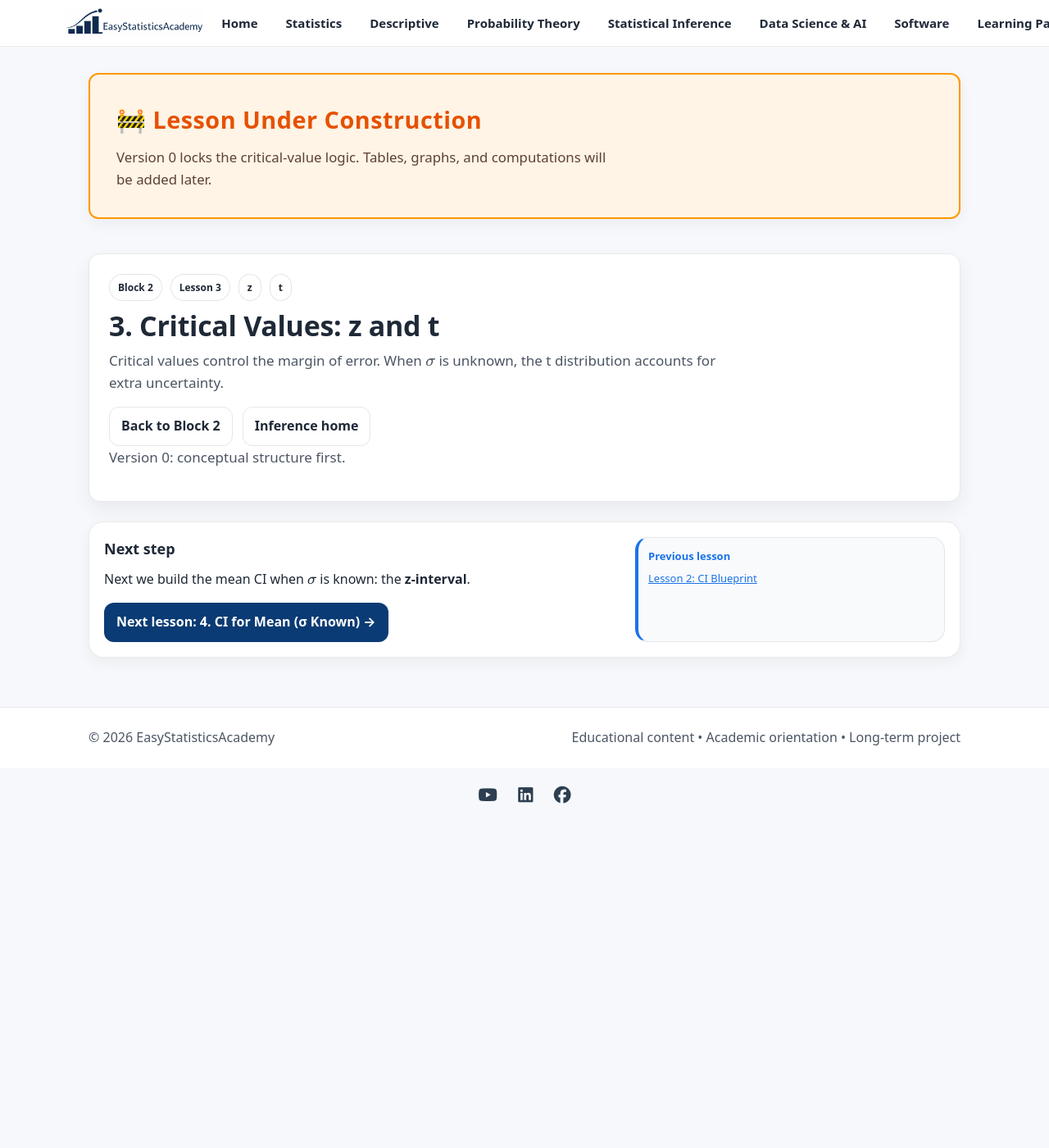
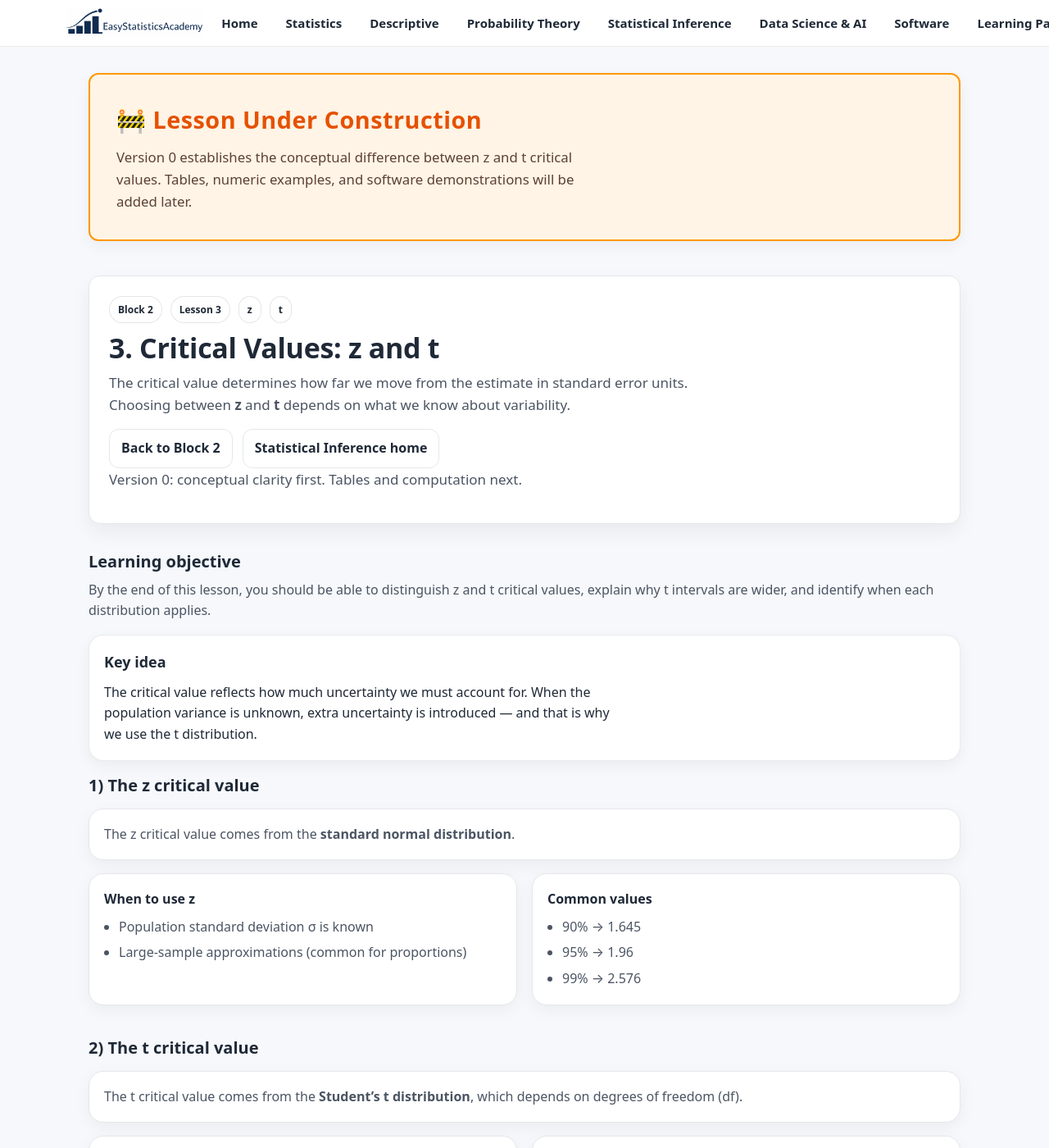
Before and after one commit to ammar-homaida-statistics/easystatisticsacademy, a Jekyll site: the page built from inference/confidence-intervals/critical-values-z-and-t/index.md, in a window 1280 px wide and 1400 px high. Shown: the whole window at 82% size. Built offline with Jekyll 4.4.1, drawn with Linux system fonts in a browser that asks for light colours; some of the changed text lies outside the part shown.

Commit message:
Add lesson content

```diff
--- a/inference/confidence-intervals/critical-values-z-and-t/index.md
+++ b/inference/confidence-intervals/critical-values-z-and-t/index.md
@@ -1,22 +1,25 @@
 ---
 layout: default
 title: "3. Critical Values: z and t"
-description: "Learn how critical values determine interval width: z vs t, two-sided vs one-sided, degrees of freedom, and why t is used when σ is unknown."
+description: "Understand critical values in confidence intervals: when to use z vs t, how degrees of freedom matter, and why t intervals are wider."
 permalink: /inference/confidence-intervals/critical-values-z-and-t/
 sidebar: false
 ---
 
+<!-- UNDER CONSTRUCTION NOTICE -->
 <section class="section section-slim">
   <div class="callout" style="background:#fff4e5; border:2px solid #ff9800; padding:2rem; border-radius:12px;">
     <div class="callout-copy">
       <h2 style="margin-top:0; color:#e65100; font-size:1.8rem; letter-spacing:0.5px;">🚧 Lesson Under Construction</h2>
       <p style="margin:0; font-size:1.05rem; color:#5d4037; line-height:1.6;">
-        Version 0 locks the critical-value logic. Tables, graphs, and computations will be added later.
+        Version 0 establishes the conceptual difference between z and t critical values.
+        Tables, numeric examples, and software demonstrations will be added later.
       </p>
     </div>
   </div>
 </section>
 
+<!-- ✅ Update "last visited lesson" for Inference Block 2 -->
 <script>
   (function () {
     var KEY = "esa_continue_inference_confidence_intervals_lesson_v0";
@@ -46,16 +49,179 @@
 
       <h1>3. Critical Values: z and t</h1>
       <p class="lead">
-        Critical values control the margin of error.
-        When \(\sigma\) is unknown, the t distribution accounts for extra uncertainty.
+        The critical value determines how far we move from the estimate in standard error units.
+        Choosing between <strong>z</strong> and <strong>t</strong> depends on what we know about variability.
       </p>
 
       <div class="hero-actions">
         <a class="btn btn-outline" href="/inference/confidence-intervals/">Back to Block 2</a>
-        <a class="btn btn-outline" href="/inference/">Inference home</a>
+        <a class="btn btn-outline" href="/inference/">Statistical Inference home</a>
       </div>
 
-      <p class="muted-mini">Version 0: conceptual structure first.</p>
+      <p class="muted-mini">
+        Version 0: conceptual clarity first. Tables and computation next.
+      </p>
+    </div>
+  </div>
+</section>
+
+<section class="section">
+  <div class="section-head">
+    <h2>Learning objective</h2>
+    <p>
+      By the end of this lesson, you should be able to distinguish z and t critical values,
+      explain why t intervals are wider, and identify when each distribution applies.
+    </p>
+  </div>
+
+  <div class="callout" style="margin-top:1rem;">
+    <div class="callout-copy">
+      <h2>Key idea</h2>
+      <p style="margin:0;">
+        The critical value reflects how much uncertainty we must account for.
+        When the population variance is unknown, extra uncertainty is introduced —
+        and that is why we use the t distribution.
+      </p>
+    </div>
+  </div>
+</section>
+
+<section class="section">
+  <div class="section-head">
+    <h2>1) The z critical value</h2>
+  </div>
+
+  <div class="card">
+    <p style="margin:0;">
+      The z critical value comes from the <strong>standard normal distribution</strong>.
+    </p>
+  </div>
+
+  <div class="grid grid-2" style="margin-top:1rem;">
+    <div class="card">
+      <h3>When to use z</h3>
+      <ul class="bullets">
+        <li>Population standard deviation σ is known</li>
+        <li>Large-sample approximations (common for proportions)</li>
+      </ul>
+    </div>
+
+    <div class="card">
+      <h3>Common values</h3>
+      <ul class="bullets">
+        <li>90% → 1.645</li>
+        <li>95% → 1.96</li>
+        <li>99% → 2.576</li>
+      </ul>
+    </div>
+  </div>
+</section>
+
+<section class="section">
+  <div class="section-head">
+    <h2>2) The t critical value</h2>
+  </div>
+
+  <div class="card">
+    <p style="margin:0;">
+      The t critical value comes from the <strong>Student’s t distribution</strong>,
+      which depends on degrees of freedom (df).
+    </p>
+  </div>
+
+  <div class="grid grid-2" style="margin-top:1rem;">
+    <div class="card">
+      <h3>When to use t</h3>
+      <ul class="bullets">
+        <li>Population standard deviation is unknown</li>
+        <li>Using sample standard deviation S</li>
+        <li>Typical case for mean inference</li>
+      </ul>
+    </div>
+
+    <div class="card">
+      <h3>Degrees of freedom</h3>
+      <p>
+        For a one-sample mean:
+        df = n − 1
+      </p>
+    </div>
+  </div>
+
+  <p class="muted-mini" style="margin-top:.75rem;">
+    The t distribution is wider (heavier tails) than the normal distribution,
+    especially for small sample sizes.
+  </p>
+</section>
+
+<section class="section">
+  <div class="section-head">
+    <h2>3) Why t intervals are wider</h2>
+  </div>
+
+  <div class="card">
+    <p style="margin:0;">
+      When σ is unknown, we estimate it using S.
+      That introduces additional variability.
+      The t distribution adjusts for that uncertainty.
+    </p>
+  </div>
+
+  <p style="margin-top:.75rem;">
+    As sample size increases, the t distribution approaches the standard normal distribution.
+  </p>
+</section>
+
+<section class="section">
+  <div class="section-head">
+    <h2>4) Summary comparison</h2>
+  </div>
+
+  <div class="grid grid-2">
+    <div class="card">
+      <h3>z Interval</h3>
+      <ul class="bullets">
+        <li>Uses σ</li>
+        <li>Fixed critical values</li>
+        <li>Narrower (if σ known)</li>
+      </ul>
+    </div>
+
+    <div class="card">
+      <h3>t Interval</h3>
+      <ul class="bullets">
+        <li>Uses S</li>
+        <li>Depends on df</li>
+        <li>Wider (accounts for extra uncertainty)</li>
+      </ul>
+    </div>
+  </div>
+</section>
+
+<section class="section">
+  <div class="section-head">
+    <h2>5) Practical rule</h2>
+  </div>
+
+  <div class="card">
+    <p style="margin:0;">
+      In real applications for means,
+      σ is almost never known.
+      Therefore, the t interval is the standard default.
+    </p>
+  </div>
+</section>
+
+<section class="section section-slim">
+  <div class="callout">
+    <div class="callout-copy">
+      <h2>Outcome of this lesson</h2>
+      <ul class="bullets">
+        <li>Distinguish between z and t critical values</li>
+        <li>Understand the role of degrees of freedom</li>
+        <li>Explain why t intervals are wider</li>
+        <li>Know when each distribution applies</li>
+      </ul>
     </div>
   </div>
 </section>
@@ -65,12 +231,13 @@
     <div class="callout-copy">
       <h2>Next step</h2>
       <p style="margin:0;">
-        Next we build the mean CI when \(\sigma\) is known: the <strong>z-interval</strong>.
+        Now we construct a full interval step-by-step
+        for a population mean.
       </p>
 
       <div class="pill-row" style="margin-top:1rem;">
-        <a class="btn" href="/inference/confidence-intervals/ci-for-mean-sigma-known-z/">
-          Next lesson: 4. CI for Mean (σ Known) →
+        <a class="btn" href="/inference/confidence-intervals/ci-for-mean/">
+          Next lesson: 4. CI for a Mean →
         </a>
       </div>
     </div>
@@ -85,5 +252,6 @@
         </div>
       </div>
     </div>
+
   </div>
 </section>
```
